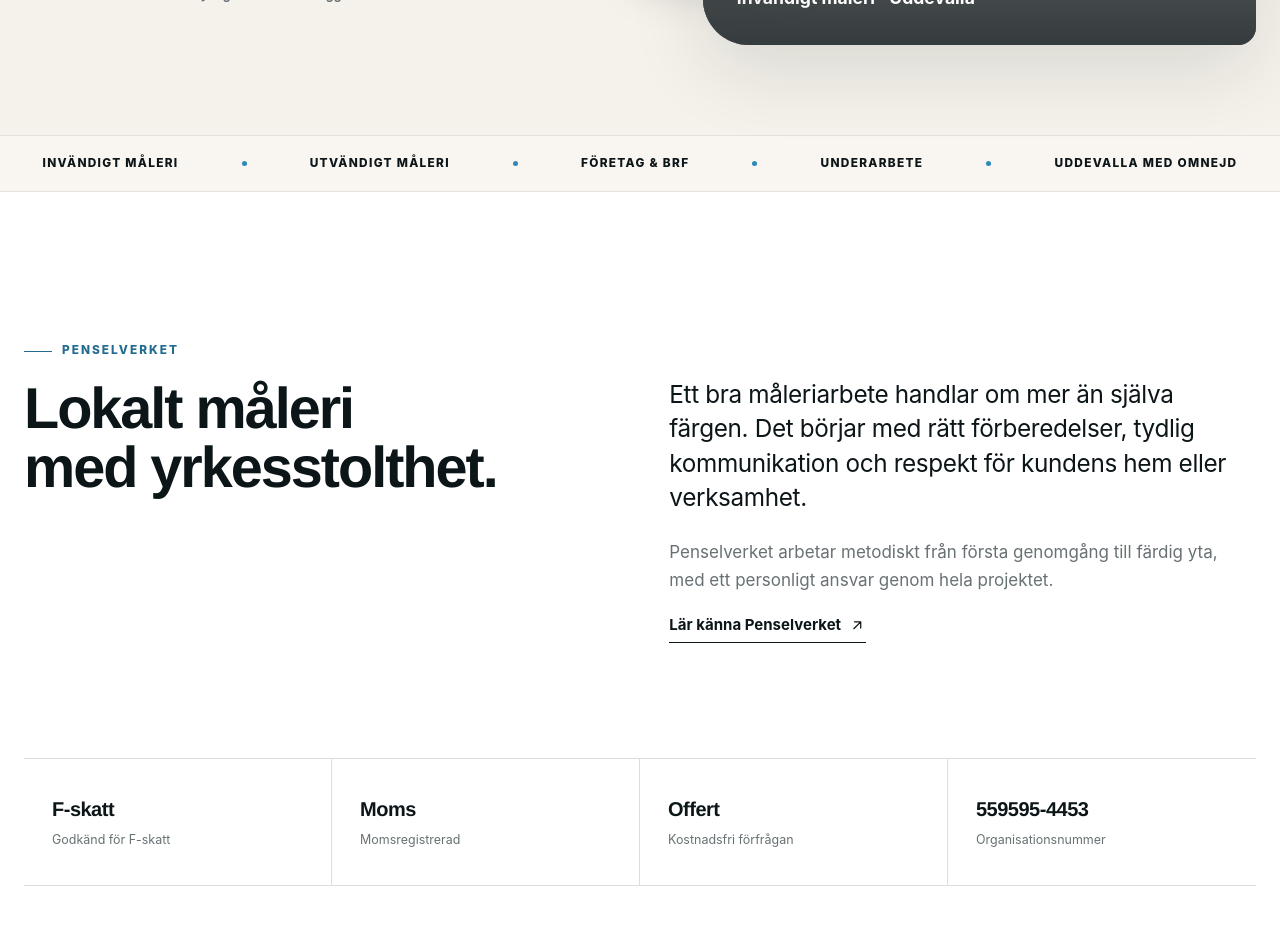
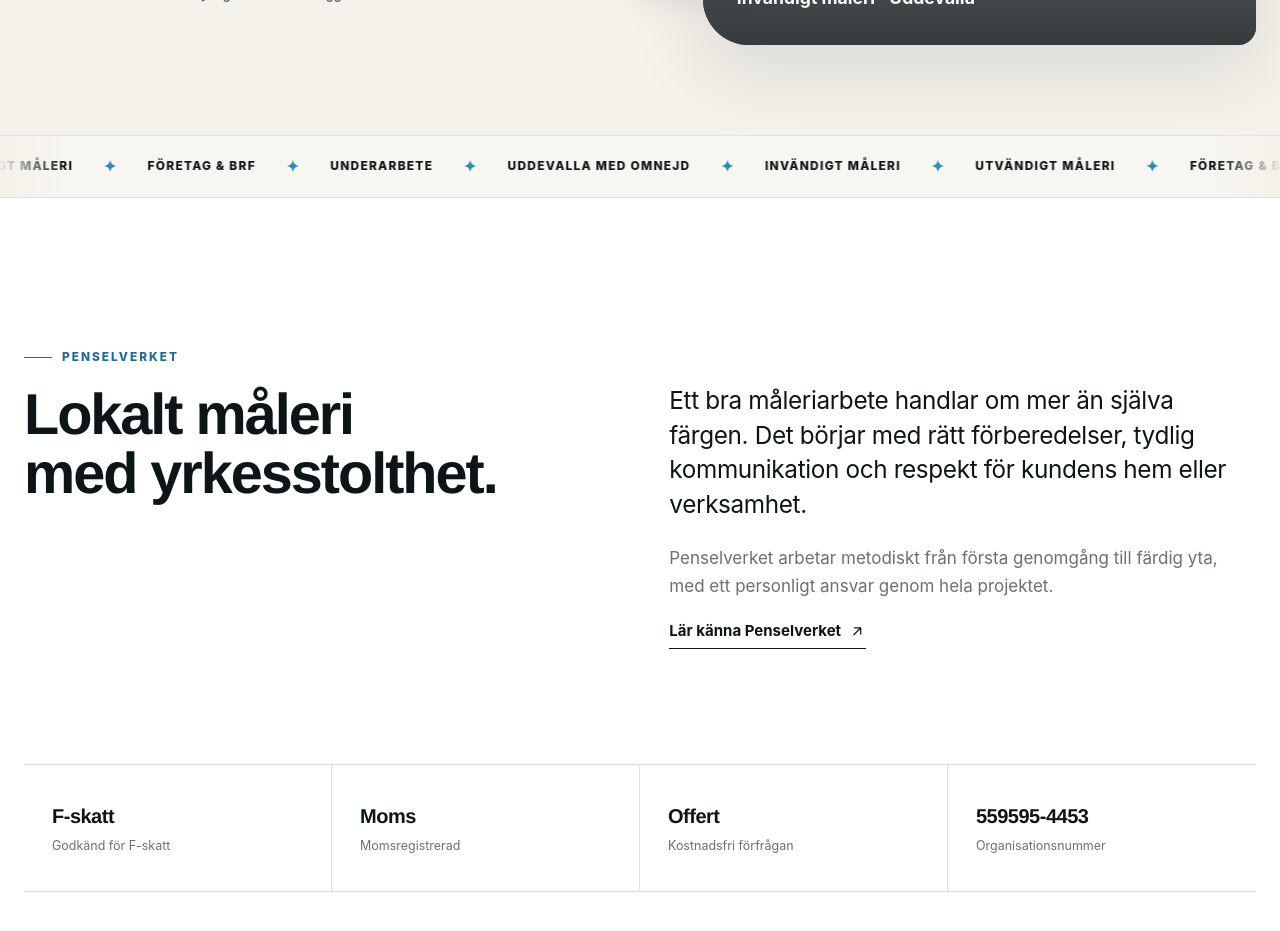
Before and after one commit to Raffi02k/peselverket_website, a React (Vite) app in the folder frontend/: page / in a window 1280 px wide. Shown: the part 820-1751 px from the top of the page. Built offline with nearby package versions, Linux system fonts and the light colour scheme; grey boxes are pictures that could not be loaded.

Commit message:
feat: add seamless home marquee

```diff
--- a/frontend/src/pages/HomePage.tsx
+++ b/frontend/src/pages/HomePage.tsx
@@ -1,3 +1,4 @@
+import { Fragment } from 'react';
 import { Link } from 'react-router-dom';
 import { CallToAction } from '../components/CallToAction';
 import { FAQ } from '../components/FAQ';
@@ -10,6 +11,14 @@
 import { projects } from '../data/projects';
 
 export function HomePage() {
+  const serviceMarqueeItems = [
+    'Invändigt måleri',
+    'Utvändigt måleri',
+    'Företag & BRF',
+    'Underarbete',
+    'Uddevalla med omnejd'
+  ];
+
   const structuredData = {
     '@context': 'https://schema.org',
     '@type': 'HousePainter',
@@ -96,13 +105,18 @@
           </Reveal>
         </div>
 
-        <div className="service-marquee" aria-label="Tjänsteområden">
-          <div>
-            <span>Invändigt måleri</span><i />
-            <span>Utvändigt måleri</span><i />
-            <span>Företag & BRF</span><i />
-            <span>Underarbete</span><i />
-            <span>Uddevalla med omnejd</span>
+        <div className="service-marquee" aria-hidden="true">
+          <div className="service-marquee__track">
+            {[0, 1, 2].map((group) => (
+              <div className="service-marquee__group" key={group}>
+                {serviceMarqueeItems.map((item) => (
+                  <Fragment key={`${group}-${item}`}>
+                    <span>{item}</span>
+                    <b aria-hidden="true">✦</b>
+                  </Fragment>
+                ))}
+              </div>
+            ))}
           </div>
         </div>
       </section>
--- a/frontend/src/styles/global.css
+++ b/frontend/src/styles/global.css
@@ -735,31 +735,70 @@
 }
 
 .service-marquee {
+  position: relative;
   overflow: hidden;
   border-top: 1px solid rgba(12, 21, 24, 0.09);
   border-bottom: 1px solid rgba(12, 21, 24, 0.09);
   background: rgba(255, 255, 255, 0.32);
 }
 
-.service-marquee>div {
+.service-marquee::before,
+.service-marquee::after {
+  content: '';
+  position: absolute;
+  top: 0;
+  bottom: 0;
+  z-index: 1;
+  width: clamp(24px, 5vw, 68px);
+  pointer-events: none;
+}
+
+.service-marquee::before {
+  left: 0;
+  background: linear-gradient(90deg, rgba(244, 240, 232, 0.95), rgba(244, 240, 232, 0));
+}
+
+.service-marquee::after {
+  right: 0;
+  background: linear-gradient(270deg, rgba(244, 240, 232, 0.95), rgba(244, 240, 232, 0));
+}
+
+.service-marquee__track {
   display: flex;
   width: max-content;
-  min-width: 100%;
   align-items: center;
-  justify-content: space-around;
-  gap: 34px;
-  padding: 18px 28px;
+  gap: 0;
+  padding: 18px 0;
   font-size: 0.74rem;
   font-weight: 800;
   letter-spacing: 0.11em;
   text-transform: uppercase;
-}
-
-.service-marquee i {
-  width: 5px;
-  height: 5px;
-  border-radius: 50%;
-  background: var(--accent);
+  animation: service-marquee-scroll 26s linear infinite;
+  will-change: transform;
+}
+
+.service-marquee__group {
+  display: flex;
+  flex-shrink: 0;
+  align-items: center;
+  gap: 30px;
+  padding-right: 30px;
+}
+
+.service-marquee span {
+  white-space: nowrap;
+}
+
+.service-marquee b {
+  color: var(--accent);
+  font-size: 0.98rem;
+  font-weight: 700;
+}
+
+@keyframes service-marquee-scroll {
+  to {
+    transform: translateX(-33.333%);
+  }
 }
 
 /* Intro */
@@ -3159,9 +3198,13 @@
     letter-spacing: 1.8px;
   }
 
-  .service-marquee>div {
-    justify-content: flex-start;
-    overflow-x: auto;
+  .service-marquee__track {
+    padding: 16px 0;
+  }
+
+  .service-marquee__group {
+    gap: 22px;
+    padding-right: 22px;
   }
 
   .trust-row {
```
